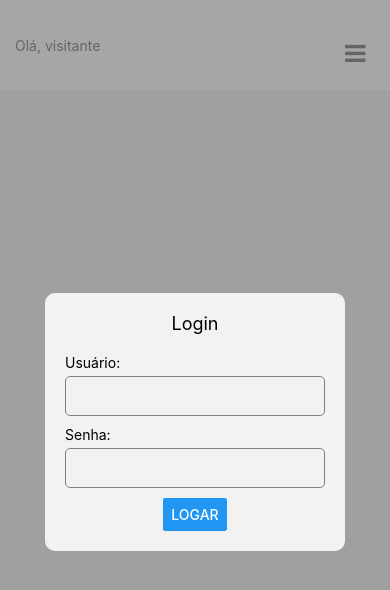
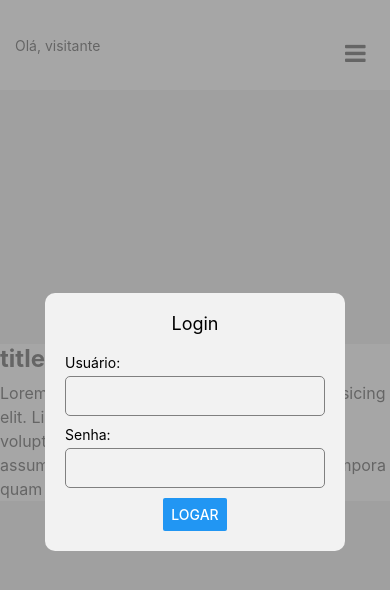
Before and after one commit to Arthurmendescouto/restic_epidemia, a React Native app: screen /Home in a window 390 px wide. Shown: the top 590 px of the page. Built offline with nearby package versions, Linux system fonts and the light colour scheme.

Commit message:
feature styles

```diff
--- a/App.tsx
+++ b/App.tsx
@@ -57,7 +57,7 @@ const HomeScreen = ({ navigation }: { navigation: any }) => {
 
   return (
     <View style={styles.container}>
-      <Text style={styles.title}>Página Principal</Text>
+
       <Main navigation={navigation} />
       <Header navigation={navigation} username={username} />
 
--- a/src/components/main/index.tsx
+++ b/src/components/main/index.tsx
@@ -12,7 +12,8 @@ const Main: React.FC<MainProps> = ({ navigation }) => {
   return (
     <View style={styles.container}>
       <View style={styles.section}>
-      <Text style={styles.title}></Text>
+      <Text style={styles.title}>title</Text>
+      <Text style={styles.text}>Lorem ipsum dolor sit amet consectetur adipisicing elit. Libero iure eligendi asperiores dolorem voluptatibus saepe consequatur numquam assumenda earum laudantium nihil, neque tempora quam quod distinctio ut suscipit esse alias.</Text>
       </View>
 
 
--- a/src/components/main/styles.ts
+++ b/src/components/main/styles.ts
@@ -4,14 +4,21 @@ import { StyleSheet } from 'react-native';
 export const styles = StyleSheet.create({
     container: {
 
+      flexDirection:'column',
 
-      alignItems: 'center',
-      justifyContent: 'center',
+
     },
     section:{
-
+      backgroundColor:'#ececec'
     },
     title:{
-
+      fontSize: 24,
+    fontWeight: 'bold',
+    marginBottom: 8,
+    },
+    text:{
+      fontSize: 16,
+    color: '#000',
+    lineHeight: 24,
     },
   });
```
Also changed, not shown: package.json (+13 -13 lines), 1 other file (tests, documents, lock files or other folders).
